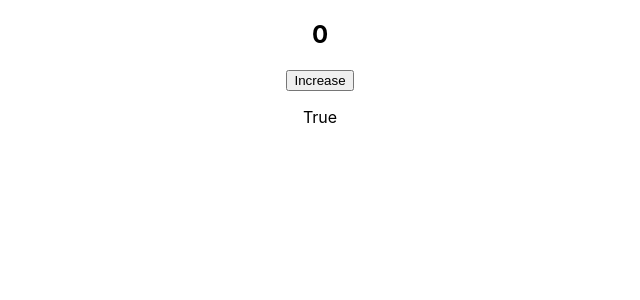
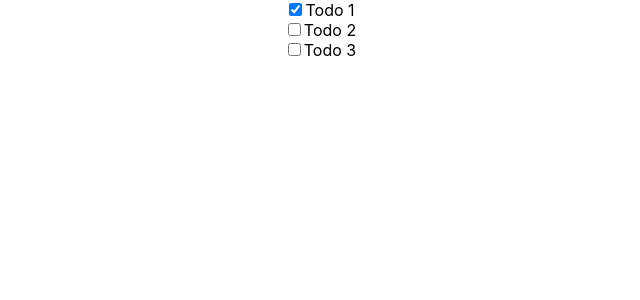
Before and after one commit to murtazajafari/july, a React (Create React App) app: page / in a window 1280 px wide. Shown: the top 300 px of the page, without its empty margins (320-960 px from the left). Built offline with nearby package versions, Linux system fonts and the light colour scheme.

Commit message:
working with useReducer hook

```diff
--- a/src/App.js
+++ b/src/App.js
@@ -1,40 +1,67 @@
 import {useReducer} from 'react'
 import './App.css';
 
+const todosArray = [
+    {
+        id: 1,
+        title: 'Todo 1',
+        complete: true,
+    },
+    {
+        id: 2,
+        title: 'Todo 2',
+        complete: false,
+    },
+    {
+        id: 3,
+        title: 'Todo 3',
+        complete: false,
+    }
+]
 
-const reducer = (state,action) => {
+
+const reducer = (state, action) => {
     switch (action.type) {
-        case "INCREMENT":
-            return {count: state.count + 1, showtext: state.showtext}
-        case "TOGGLETEXT":
-            return {count: state.count, showtext: !state.showtext}
+        case "COMPLETE":
+            return state.map((todo)=>{
+                if(todo.id === action.id) {
+                    return {...todo, complete: !todo.complete}
+                } else {
+                    return todo
+                }
+            })
+
         default:
-            return {count: state.count, showtext: state.showtext}
+            return state
     }
+
 }
 function App() {
 
-    const [state, dispatch] = useReducer(
-        reducer,
-        {
-            count: 0,
-            showtext: true
-        }
+    const [todos, dispatch] = useReducer(reducer, todosArray)
 
-    )
+    const handleComplete = (todo) => {
+        dispatch({type:"COMPLETE", id: todo.id})
+    }
 
     return (
         <div className="App">
 
-            <h2>{state.count}</h2>
+            {
+                todos.map((todo) => (
+                    <div key={todo.id}>
+                        <label>
+                            <input
+                                type="checkbox"
+                                checked={todo.complete}
+                                onChange={()=>{handleComplete(todo)}}
 
-            <button onClick={()=> {
-                dispatch({type: "INCREMENT"})
-                // dispatch({type: "TOGGLETEXT"})
-            }}>Increase</button>
-
-
-            <p>{state.showtext ? 'True' : 'False'}</p>
+                            />
+                            {todo.title}
+                        </label>
+                    </div>
+                ))
+            }
         </div>
     );
 }
```
